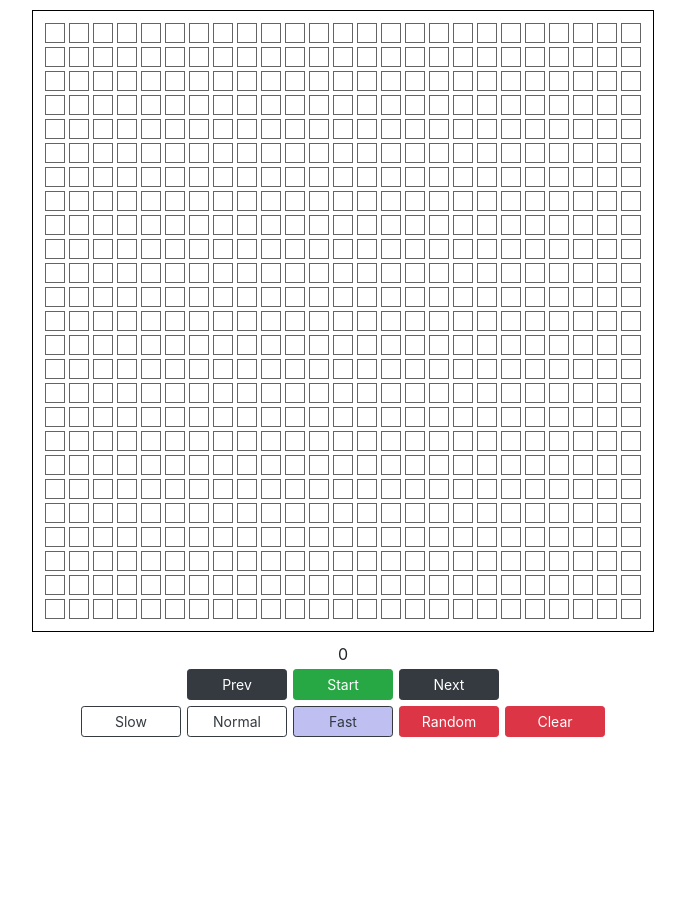
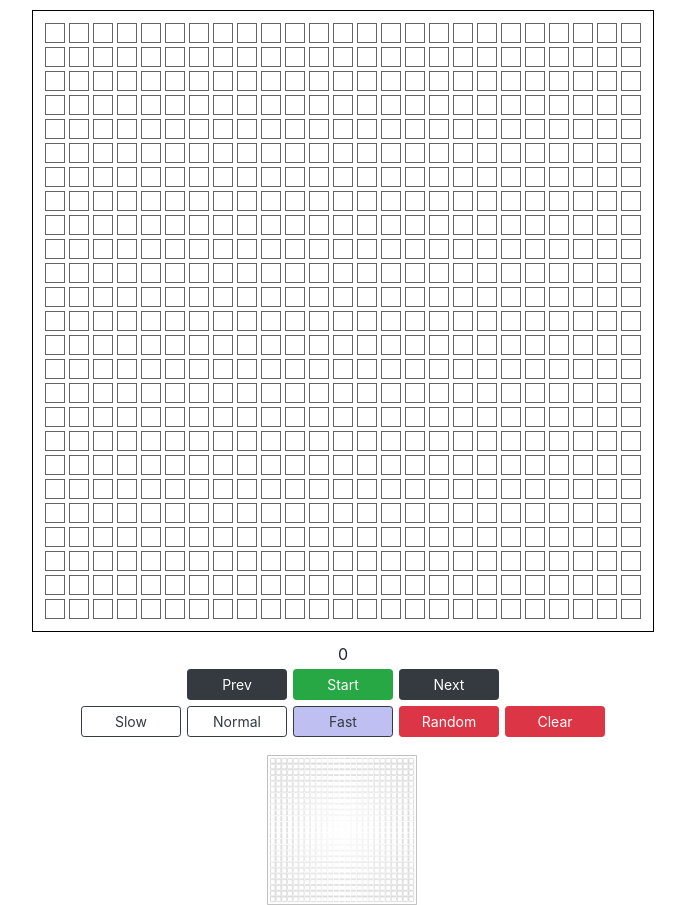
Before and after one commit to curtisyungen/conway, a React (Create React App) app: page / in a window 1280 px wide. Shown: the whole page, without its empty margins (297-982 px from the left). Before the commit the page ends 800 px from the top, so only its background shows below. Built offline with nearby package versions, Linux system fonts and the light colour scheme.

Commit message:
Add files via upload

```diff
--- a/src/components/Board/board.css
+++ b/src/components/Board/board.css
@@ -42,9 +42,9 @@
 .pattern {
     cursor: pointer;
     display: inline-block;
-    height: 100px;
+    height: 150px;
     margin-right: 3px;
-    width: 100px;
+    width: 150px;
 }
 
 .patternList {
--- a/src/components/Board/board.js
+++ b/src/components/Board/board.js
@@ -430,7 +430,7 @@ class Board extends Component {
                     {/* PATTERN LIST */}
 
                     <div className="patternList">
-                        {/* <img className="pattern" src={require("../../images/pattern1.png")} alt="pattern1" onClick={this.getPattern.bind(null, "1")} /> */}
+                        <img className="pattern" src={require("../../images/pattern1.png")} alt="pattern1" onClick={this.getPattern.bind(null, "1")} />
                         {/* <img className="pattern" src={require("../../images/pattern2.png")} alt="pattern2" onClick={this.getPattern.bind(null, "2")} /> */}
                     </div>
 
```
Also changed, not shown: src/images/pattern1.png (added).
